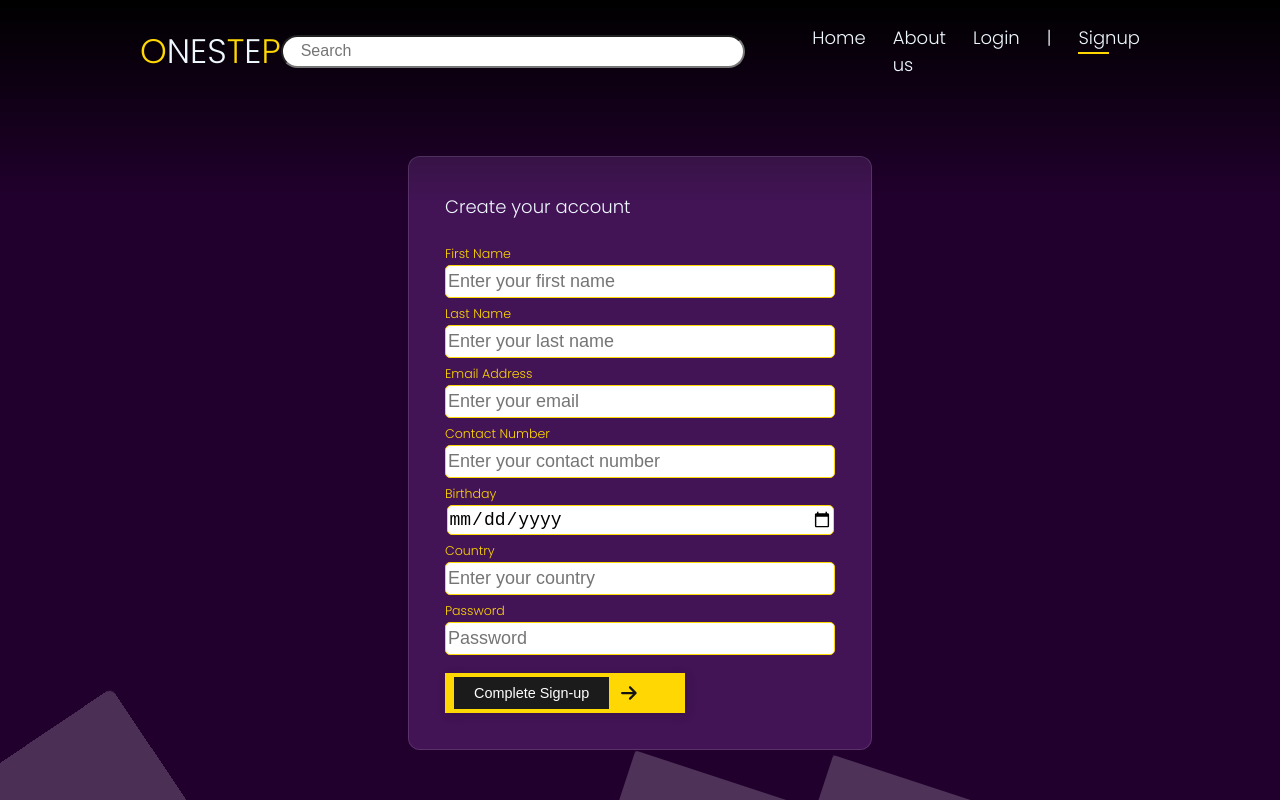
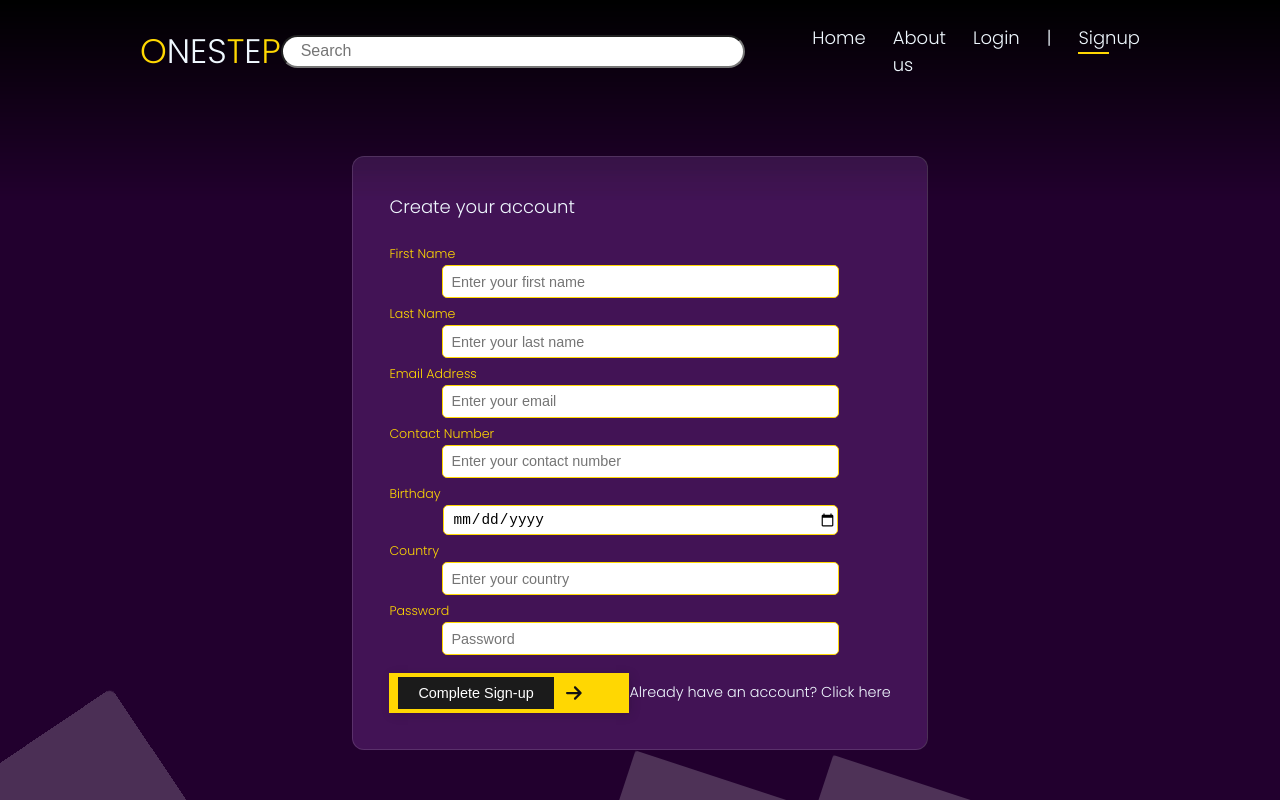
Before and after one commit to ron062394/Onestep-MERN, a React (Create React App) app in the folder frontend/: page /register in a window 1280 px wide. Built offline with nearby package versions, Linux system fonts and the light colour scheme.

Commit message:
Added more signup design

```diff
--- a/frontend/src/pages/Signup.css
+++ b/frontend/src/pages/Signup.css
@@ -33,9 +33,10 @@
   margin-top: 0.5rem;
   border-radius: 5px;
   color: rgb(0, 0, 0);
-  font-size: 1rem;
+  font-size: 0.8rem;
   margin: auto;
   display: block;
+  padding-left: 0.5rem;
 }
 
 .signup-text {
@@ -47,6 +48,13 @@
   font-size: 0.7rem;
 }
 
-.signup-card button {
+.signup-card div {
   margin-top: 1rem;
+  display: flex;
+  justify-content: space-around;
+  align-items: center;
 }
+
+.login-link {
+  font-size: 0.8rem;
+}
--- a/frontend/src/pages/Signup.jsx
+++ b/frontend/src/pages/Signup.jsx
@@ -81,6 +81,7 @@ function Signup() {
               onChange={handleInputChange}
               required
             />
+            <div>
             <button disabled={isLoading} className="button">
                 <span class="text">{isLoading ? 'Signing Up...' : 'Complete Sign-up'}</span>
                 <svg
@@ -92,6 +93,8 @@ function Signup() {
                 <path d="M438.6 278.6c12.5-12.5 12.5-32.8 0-45.3l-160-160c-12.5-12.5-32.8-12.5-45.3 0s-12.5 32.8 0 45.3L338.8 224 32 224c-17.7 0-32 14.3-32 32s14.3 32 32 32l306.7 0L233.4 393.4c-12.5 12.5-12.5 32.8 0 45.3s32.8 12.5 45.3 0l160-160z"></path>
                 </svg>
               </button>
+              <span className="login-link">Already have an account? Click here</span>
+            </div>
             {error && <p className="error-message">{error.message}</p>}
           </form>
         </div>
```
Lines whose indentation alone changed are shown as unchanged.
